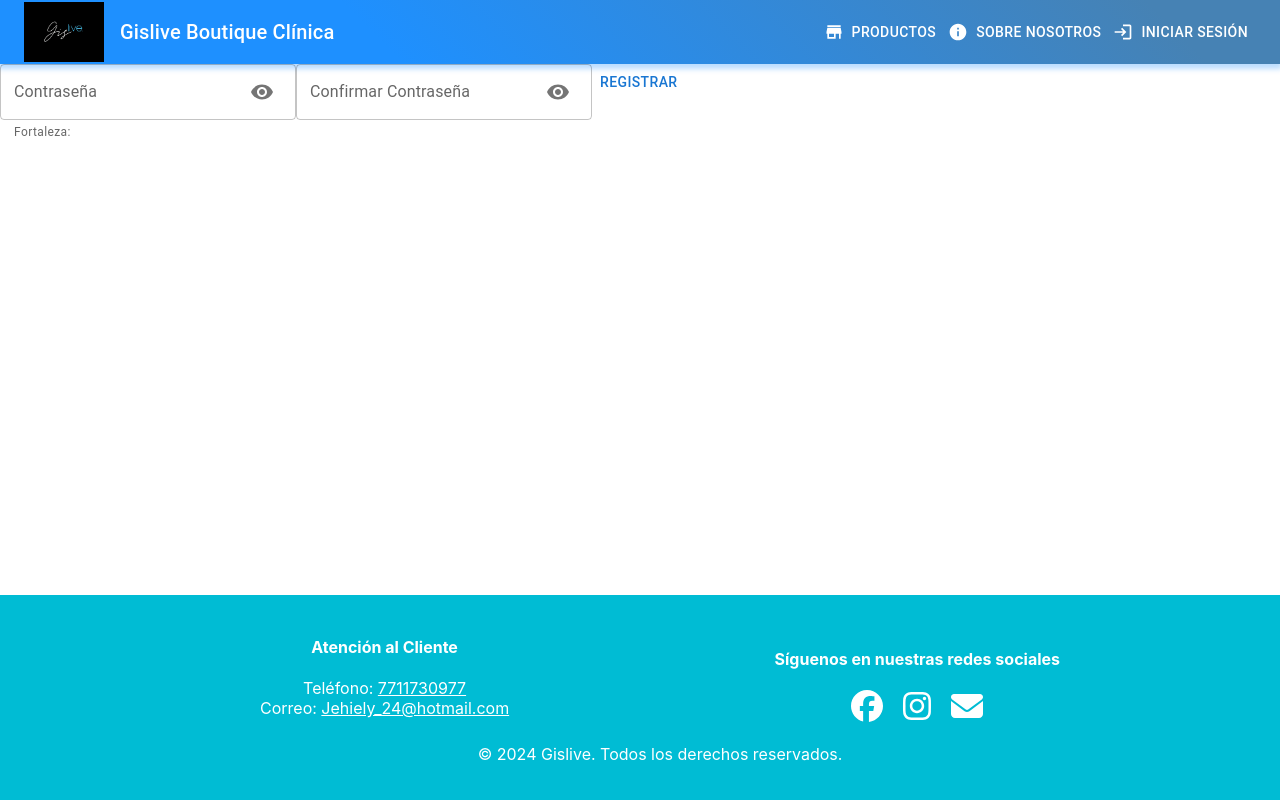
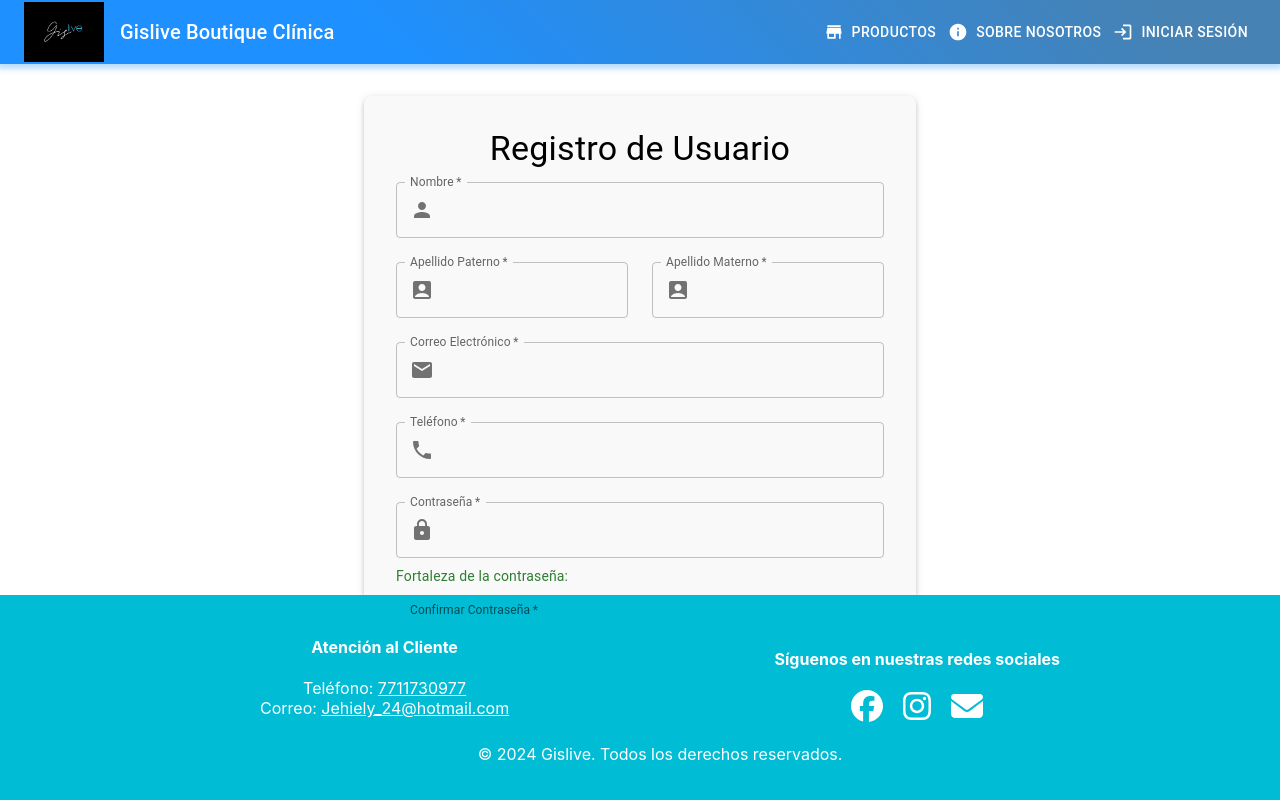
Before and after one commit to YareliHH/Frontend_Gis, a React (Create React App) app: page /registro in a window 1280 px wide. Built offline with nearby package versions, Linux system fonts and the light colour scheme.

Commit message:
cambios en las validaciones

```diff
--- a/src/Componentes/Inicio/registo.jsx
+++ b/src/Componentes/Inicio/registo.jsx
@@ -1,49 +1,31 @@
 import React, { useState } from 'react';
-import { TextField, Button, InputAdornment, IconButton } from '@mui/material';
-import { Visibility, VisibilityOff } from '@mui/icons-material';
+import { Container, TextField, Button, Grid, Typography, Box, InputAdornment } from '@mui/material';
+import { Person, Email, Phone, Lock, AccountBox } from '@mui/icons-material';
 import axios from 'axios';
 import CryptoJS from 'crypto-js';
 
 const Registro = () => {
   const [formData, setFormData] = useState({
+    nombre: '',
+    apellidoPaterno: '',
+    apellidoMaterno: '',
+    correo: '',
+    telefono: '',
     password: '',
-    confirmPassword: ''
+    confirmPassword: '',
   });
+
+  const [errors, setErrors] = useState({});
   const [passwordError, setPasswordError] = useState('');
   const [passwordMatchError, setPasswordMatchError] = useState('');
   const [passwordStrength, setPasswordStrength] = useState('');
-  const [showPassword, setShowPassword] = useState(false);
-  const [showConfirmPassword, setShowConfirmPassword] = useState(false);
+  const [isLoading, setIsLoading] = useState(false);
   const [isPasswordSafe, setIsPasswordSafe] = useState(false);
-  const [isPasswordFiltered, setIsPasswordFiltered] = useState(false);
-  const [isLoading, setIsLoading] = useState(false);
+  const [mensaje, setMensaje] = useState('');
 
-  const validatePassword = (password) => {
-    const errors = [];
-    const hasUpperCase = /[A-Z]/.test(password);
-    const hasNumber = /\d/.test(password);
-    const hasSpecialChar = /[!@#$%^&*(),.?":{}|<>]/.test(password);
-    const hasMinLength = password.length >= 8;
-    const noRepeatingChars = !/(.)\1{2}/.test(password); // No repetir más de 3 letras seguidas
-
-    if (!hasUpperCase) errors.push('Debe tener al menos una letra mayúscula.');
-    if (!hasNumber) errors.push('Debe tener al menos un número.');
-    if (!hasSpecialChar) errors.push('Debe tener al menos un símbolo especial.');
-    if (!hasMinLength) errors.push('Debe tener al menos 8 caracteres.');
-    if (!noRepeatingChars) errors.push('No puede tener más de 3 letras seguidas iguales.');
-
-    return errors.length === 0;
-  };
-
-  const evaluatePasswordStrength = (password) => {
-    let strength = 'Débil';
-    if (/[A-Z]/.test(password) && /\d/.test(password) && /[!@#$%^&*(),.?":{}|<>]/.test(password) && password.length >= 8) {
-      strength = 'Fuerte';
-    } else if (/[A-Z]/.test(password) || /\d/.test(password) || /[!@#$%^&*(),.?":{}|<>]/.test(password)) {
-      strength = 'Media';
-    }
-    setPasswordStrength(strength);
-  };
+  const nameRegex = /^[a-zA-ZÀ-ÿ\s]+$/;
+  const emailRegex = /^[^\s@]+@(gmail\.com|hotmail\.com|outlook\.com)$/;
+  const phoneRegex = /^[0-9]{10}$/;
 
   const checkPasswordSafety = async (password) => {
     setIsLoading(true);
@@ -58,11 +40,9 @@ const Registro = () => {
       if (hashes.includes(suffix.toUpperCase())) {
         setPasswordError('Contraseña insegura: ha sido filtrada en brechas de datos.');
         setIsPasswordSafe(false);
-        setIsPasswordFiltered(true);
       } else {
         setPasswordError('');
         setIsPasswordSafe(true);
-        setIsPasswordFiltered(false);
       }
     } catch (error) {
       console.error('Error al verificar la contraseña:', error);
@@ -72,24 +52,39 @@ const Registro = () => {
     }
   };
 
+  const evaluatePasswordStrength = (password) => {
+    const hasUpperCase = /[A-Z]/.test(password);
+    const hasLowerCase = /[a-z]/.test(password);
+    const hasNumber = /\d/.test(password);
+    const hasSpecialChar = /[!@#$%^&*(),.?":{}|<>]/.test(password);
+    const isLongEnough = password.length >= 8;
+
+    if (isLongEnough && hasUpperCase && hasLowerCase && hasNumber && hasSpecialChar) {
+      setPasswordStrength('Fuerte');
+    } else if (isLongEnough && (hasUpperCase || hasLowerCase) && (hasNumber || hasSpecialChar)) {
+      setPasswordStrength('Moderada');
+    } else {
+      setPasswordStrength('Débil');
+    }
+  };
+
   const handleChange = (e) => {
     const { name, value } = e.target;
+    const trimmedValue = value.trim();
     setFormData({
       ...formData,
-      [name]: value.trim(),
+      [name]: trimmedValue,
     });
 
     if (name === 'password') {
-      if (!validatePassword(value)) {
-        setPasswordError('La contraseña no cumple con los requisitos.');
-      } else {
-        setPasswordError('');
-        evaluatePasswordStrength(value);
+      if (trimmedValue.length >= 8) {
+        checkPasswordSafety(trimmedValue);
+        evaluatePasswordStrength(trimmedValue);
       }
     }
 
     if (name === 'confirmPassword') {
-      if (value !== formData.password) {
+      if (trimmedValue !== formData.password) {
         setPasswordMatchError('Las contraseñas no coinciden.');
       } else {
         setPasswordMatchError('');
@@ -100,12 +95,18 @@ const Registro = () => {
   const handleSubmit = async (e) => {
     e.preventDefault();
 
-    if (!validatePassword(formData.password)) {
-      setPasswordError('La contraseña no cumple con los requisitos.');
+    if (passwordError || passwordMatchError) {
       return;
     }
-    if (formData.password !== formData.confirmPassword) {
-      setPasswordMatchError('Las contraseñas no coinciden.');
+
+    try {
+      const correoResponse = await axios.post('https://backendgislive.onrender.com/api/verificar-correo', { correo: formData.correo });
+      if (correoResponse.data.exists) {
+        setMensaje('El correo ya está registrado. Intenta con otro.');
+        return;
+      }
+    } catch (error) {
+      setMensaje('Error al verificar el correo.');
       return;
     }
 
@@ -118,52 +119,184 @@ const Registro = () => {
 
     try {
       const response = await axios.post('https://backendgislive.onrender.com/api/registro', registroData);
-      console.log(response.data);
+      setMensaje('Usuario registrado exitosamente');
     } catch (error) {
       console.error('Error al registrar usuario:', error);
+      setMensaje('Error al registrar usuario');
     }
   };
 
   return (
+    <Container maxWidth="sm">
+      <Box
+        sx={{
+          padding: 4,
+          backgroundColor: '#f9f9f9',
+          borderRadius: 2,
+          boxShadow: 3,
+          marginTop: 4,
+          marginBottom: 4
+        }}
+      >
+        <Typography variant="h4" align="center" gutterBottom>
+          Registro de Usuario
+        </Typography>
         <form onSubmit={handleSubmit}>
+          <Grid container spacing={3}>
+            <Grid item xs={12}>
               <TextField
-        label="Contraseña"
-        type={showPassword ? 'text' : 'password'}
-        name="password"
+                fullWidth
+                label="Nombre"
+                name="nombre"
+                value={formData.nombre}
                 onChange={handleChange}
                 InputProps={{
-          endAdornment: (
-            <InputAdornment position="end">
-              <IconButton onClick={() => setShowPassword(!showPassword)}>
-                {showPassword ? <VisibilityOff /> : <Visibility />}
-              </IconButton>
+                  startAdornment: (
+                    <InputAdornment position="start">
+                      <Person />
                     </InputAdornment>
                   ),
                 }}
-        error={Boolean(passwordError)}
-        helperText={passwordError || `Fortaleza: ${passwordStrength}`}
+                required
+                error={!!errors.nombre}
+                helperText={errors.nombre}
               />
-
+            </Grid>
+            <Grid item xs={6}>
               <TextField
-        label="Confirmar Contraseña"
-        type={showConfirmPassword ? 'text' : 'password'}
-        name="confirmPassword"
+                fullWidth
+                label="Apellido Paterno"
+                name="apellidoPaterno"
+                value={formData.apellidoPaterno}
                 onChange={handleChange}
                 InputProps={{
-          endAdornment: (
-            <InputAdornment position="end">
-              <IconButton onClick={() => setShowConfirmPassword(!showConfirmPassword)}>
-                {showConfirmPassword ? <VisibilityOff /> : <Visibility />}
-              </IconButton>
+                  startAdornment: (
+                    <InputAdornment position="start">
+                      <AccountBox />
                     </InputAdornment>
                   ),
                 }}
-        error={Boolean(passwordMatchError)}
+                required
+                error={!!errors.apellidoPaterno}
+                helperText={errors.apellidoPaterno}
+              />
+            </Grid>
+            <Grid item xs={6}>
+              <TextField
+                fullWidth
+                label="Apellido Materno"
+                name="apellidoMaterno"
+                value={formData.apellidoMaterno}
+                onChange={handleChange}
+                InputProps={{
+                  startAdornment: (
+                    <InputAdornment position="start">
+                      <AccountBox />
+                    </InputAdornment>
+                  ),
+                }}
+                required
+                error={!!errors.apellidoMaterno}
+                helperText={errors.apellidoMaterno}
+              />
+            </Grid>
+            <Grid item xs={12}>
+              <TextField
+                fullWidth
+                label="Correo Electrónico"
+                type="email"
+                name="correo"
+                value={formData.correo}
+                onChange={handleChange}
+                InputProps={{
+                  startAdornment: (
+                    <InputAdornment position="start">
+                      <Email />
+                    </InputAdornment>
+                  ),
+                }}
+                required
+                error={!!errors.correo}
+                helperText={errors.correo}
+              />
+            </Grid>
+            <Grid item xs={12}>
+              <TextField
+                fullWidth
+                label="Teléfono"
+                name="telefono"
+                value={formData.telefono}
+                onChange={handleChange}
+                InputProps={{
+                  startAdornment: (
+                    <InputAdornment position="start">
+                      <Phone />
+                    </InputAdornment>
+                  ),
+                }}
+                required
+                error={!!errors.telefono}
+                helperText={errors.telefono}
+              />
+            </Grid>
+            <Grid item xs={12}>
+              <TextField
+                fullWidth
+                label="Contraseña"
+                type="password"
+                name="password"
+                value={formData.password}
+                onChange={handleChange}
+                InputProps={{
+                  startAdornment: (
+                    <InputAdornment position="start">
+                      <Lock />
+                    </InputAdornment>
+                  ),
+                }}
+                required
+                error={!!passwordError}
+                helperText={passwordError}
+              />
+              <Typography variant="body2" color={passwordStrength === 'Débil' ? 'error' : passwordStrength === 'Moderada' ? 'warning' : 'success'} align="left" sx={{ marginTop: 1 }}>
+                Fortaleza de la contraseña: {passwordStrength}
+              </Typography>
+            </Grid>
+            <Grid item xs={12}>
+              <TextField
+                fullWidth
+                label="Confirmar Contraseña"
+                type="password"
+                name="confirmPassword"
+                value={formData.confirmPassword}
+                onChange={handleChange}
+                InputProps={{
+                  startAdornment: (
+                    <InputAdornment position="start">
+                      <Lock />
+                    </InputAdornment>
+                  ),
+                }}
+                required
+                error={!!passwordMatchError}
                 helperText={passwordMatchError}
               />
+            </Grid>
+            <Grid item xs={12}>
+              <Button type="submit" variant="contained" fullWidth color="primary" disabled={isLoading || !isPasswordSafe}>
+                Registrar
+              </Button>
+            </Grid>
+          </Grid>
+        </form>
 
-      <Button type="submit" disabled={isLoading}>Registrar</Button>
-    </form>
+        {mensaje && (
+          <Typography variant="body1" color={mensaje.includes('Error') ? 'error' : 'primary'} align="center" sx={{ marginTop: 2 }}>
+            {mensaje}
+          </Typography>
+        )}
+      </Box>
+    </Container>
   );
 };
 
```
Lines whose indentation alone changed are shown as unchanged.
